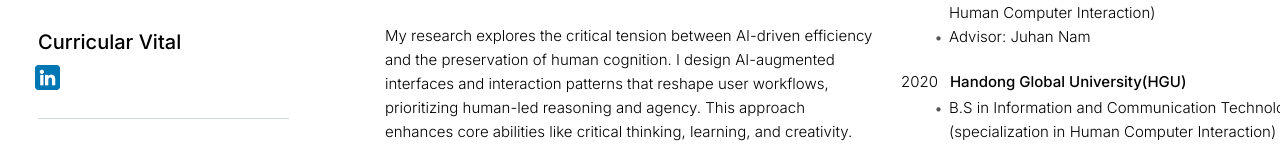
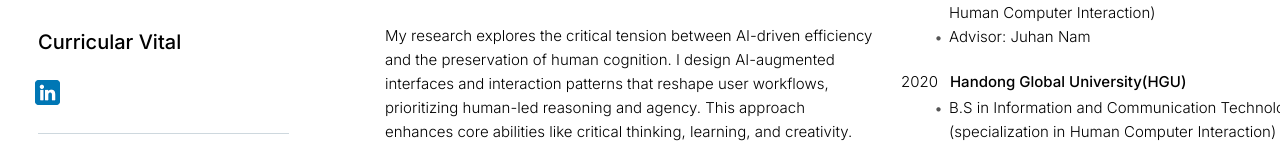
Before and after one commit to HajunKim/my-portfolio, a Next.js app: page / in a window 1280 px wide. Shown: the part 517-665 px from the top of the page. Built offline with nearby package versions, Linux system fonts and the light colour scheme.

Commit message:
adjust linkedin logo height

```diff
--- a/src/app/page.module.css
+++ b/src/app/page.module.css
@@ -99,7 +99,7 @@
     width: 25px;
     height: 25px;
     margin-left: -3px;
-    margin-top: -15px;
+    margin-top: 0px;
 }
 
 .sidebarSeparator {
```
